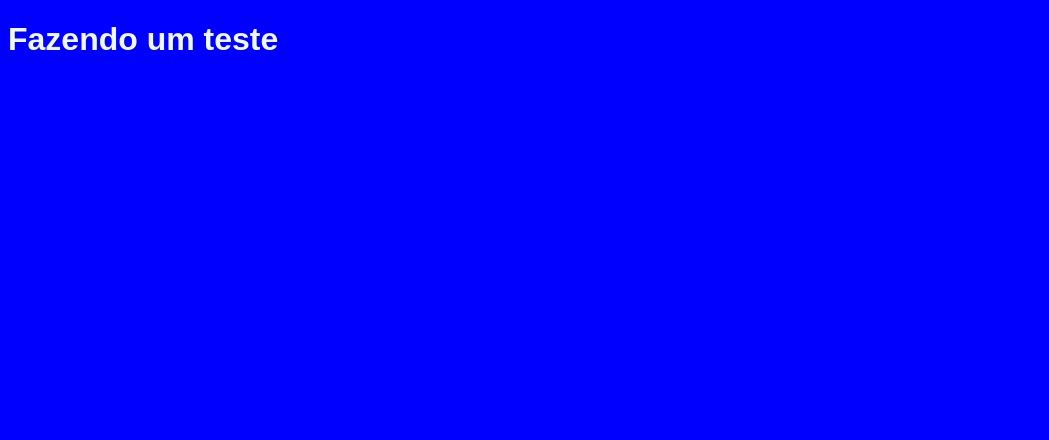
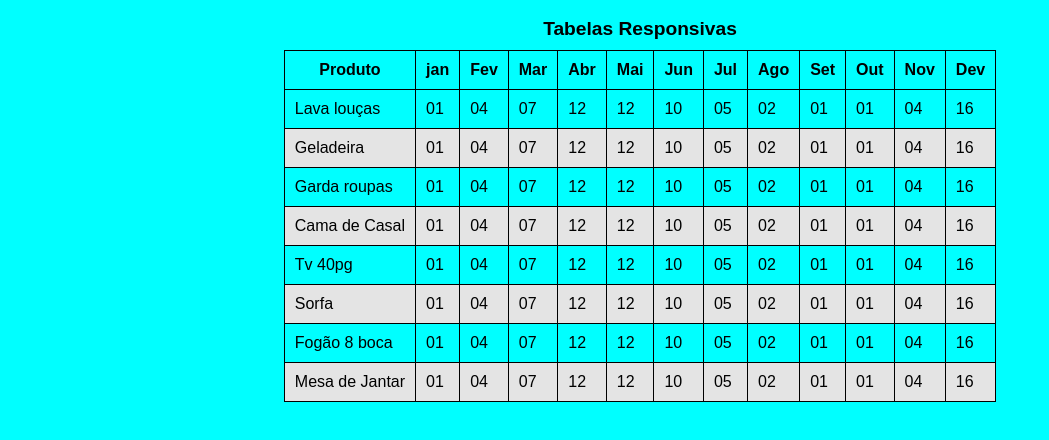
Before and after one commit to jardel-barros/Modulo_4, a plain HTML site: page pagina001.html in a window 1280 px wide. Shown: the whole page, without its empty margins (0-1049 px from the left). Drawn offline with Linux system fonts and the light colour scheme.

Commit message:
atualizando

```diff
--- /dev/null
+++ b/css/pagina001.css
@@ -0,0 +1,34 @@
+body {
+    font-family: Arial, Helvetica, sans-serif;
+    background-color: aqua;
+}
+
+h1,p{
+    display: flex;
+    text-align: center;
+}
+
+table {
+    border-collapse: collapse;
+}
+
+caption {
+    font-size: 1.2em;
+    font-weight: bolder;
+    padding: 10px;
+}
+
+th , td {
+    border: 1px solid black;
+    padding: 10px;
+}
+
+tr:nth-child(even){
+    background-color: rgb(228, 228, 228);
+}
+
+div#container{
+    display: grid;
+    place-items: center;
+    overflow-x: auto; /*para não dixar a rolagem transborda*/
+}
--- a/pagina001.html
+++ b/pagina001.html
@@ -4,16 +4,161 @@
     <meta charset="UTF-8">
     <meta name="viewport" content="width=device-width, initial-scale=1.0">
     <title>Site de teste</title>
-    <style>
-        body
-        {
-            font-family: Arial, Helvetica, sans-serif;
-            background-color: blue;
-            color: aliceblue;
-        }
-    </style>
+    <link rel="stylesheet" href="css/pagina001.css">
 </head>
 <body>
-    <h1> Fazendo um teste</h1>
+
+
+    <div id="container"> <!-- Para diexar respossiva guarda a 'tabela' dentro de uma 'div com id ' e ajusta com css-->
+        <table>
+            <caption>Tabelas Responsivas</caption>
+            <thead>
+                <tr>
+                    <th>Produto</th>
+                    <th>jan</th>
+                    <th>Fev</th>
+                    <th>Mar</th>
+                    <th>Abr</th>
+                    <th>Mai</th>
+                    <th>Jun</th>
+                    <th>Jul</th>
+                    <th>Ago</th>
+                    <th>Set</th>
+                    <th>Out</th>
+                    <th>Nov</th>
+                    <th>Dev</th>
+                </tr>
+            </thead>
+            <tbody>
+                <tr>
+                    <td>Lava louças</td>
+                    <td>01</td>
+                    <td>04</td>
+                    <td>07</td>
+                    <td>12</td>
+                    <td>12</td>
+                    <td>10</td>
+                    <td>05</td>
+                    <td>02</td>
+                    <td>01</td>
+                    <td>01</td>
+                    <td>04</td>
+                    <td>16</td>
+                </tr>
+
+                <tr>
+                    <td>Geladeira</td>
+                    <td>01</td>
+                    <td>04</td>
+                    <td>07</td>
+                    <td>12</td>
+                    <td>12</td>
+                    <td>10</td>
+                    <td>05</td>
+                    <td>02</td>
+                    <td>01</td>
+                    <td>01</td>
+                    <td>04</td>
+                    <td>16</td>
+                </tr>
+
+                <tr>
+                    <td>Garda roupas</td>
+                    <td>01</td>
+                    <td>04</td>
+                    <td>07</td>
+                    <td>12</td>
+                    <td>12</td>
+                    <td>10</td>
+                    <td>05</td>
+                    <td>02</td>
+                    <td>01</td>
+                    <td>01</td>
+                    <td>04</td>
+                    <td>16</td>
+                </tr>
+
+                <tr>
+                    <td>Cama de Casal</td>
+                    <td>01</td>
+                    <td>04</td>
+                    <td>07</td>
+                    <td>12</td>
+                    <td>12</td>
+                    <td>10</td>
+                    <td>05</td>
+                    <td>02</td>
+                    <td>01</td>
+                    <td>01</td>
+                    <td>04</td>
+                    <td>16</td>
+                </tr>
+
+                <tr>
+                    <td>Tv 40pg</td>
+                    <td>01</td>
+                    <td>04</td>
+                    <td>07</td>
+                    <td>12</td>
+                    <td>12</td>
+                    <td>10</td>
+                    <td>05</td>
+                    <td>02</td>
+                    <td>01</td>
+                    <td>01</td>
+                    <td>04</td>
+                    <td>16</td>
+                </tr>
+
+                <tr>
+                    <td>Sorfa</td>
+                    <td>01</td>
+                    <td>04</td>
+                    <td>07</td>
+                    <td>12</td>
+                    <td>12</td>
+                    <td>10</td>
+                    <td>05</td>
+                    <td>02</td>
+                    <td>01</td>
+                    <td>01</td>
+                    <td>04</td>
+                    <td>16</td>
+                </tr>
+
+                <tr>
+                    <td>Fogão 8 boca</td>
+                    <td>01</td>
+                    <td>04</td>
+                    <td>07</td>
+                    <td>12</td>
+                    <td>12</td>
+                    <td>10</td>
+                    <td>05</td>
+                    <td>02</td>
+                    <td>01</td>
+                    <td>01</td>
+                    <td>04</td>
+                    <td>16</td>
+                </tr>
+
+                <tr>
+                    <td>Mesa de Jantar</td>
+                    <td>01</td>
+                    <td>04</td>
+                    <td>07</td>
+                    <td>12</td>
+                    <td>12</td>
+                    <td>10</td>
+                    <td>05</td>
+                    <td>02</td>
+                    <td>01</td>
+                    <td>01</td>
+                    <td>04</td>
+                    <td>16</td>
+                </tr>
+            </tbody>
+        </table>
+    </div>
 </body>
 </html>
```
Also changed, not shown: css/style.css (+8 -2 lines), iframe002.html (+2 -1 lines).
